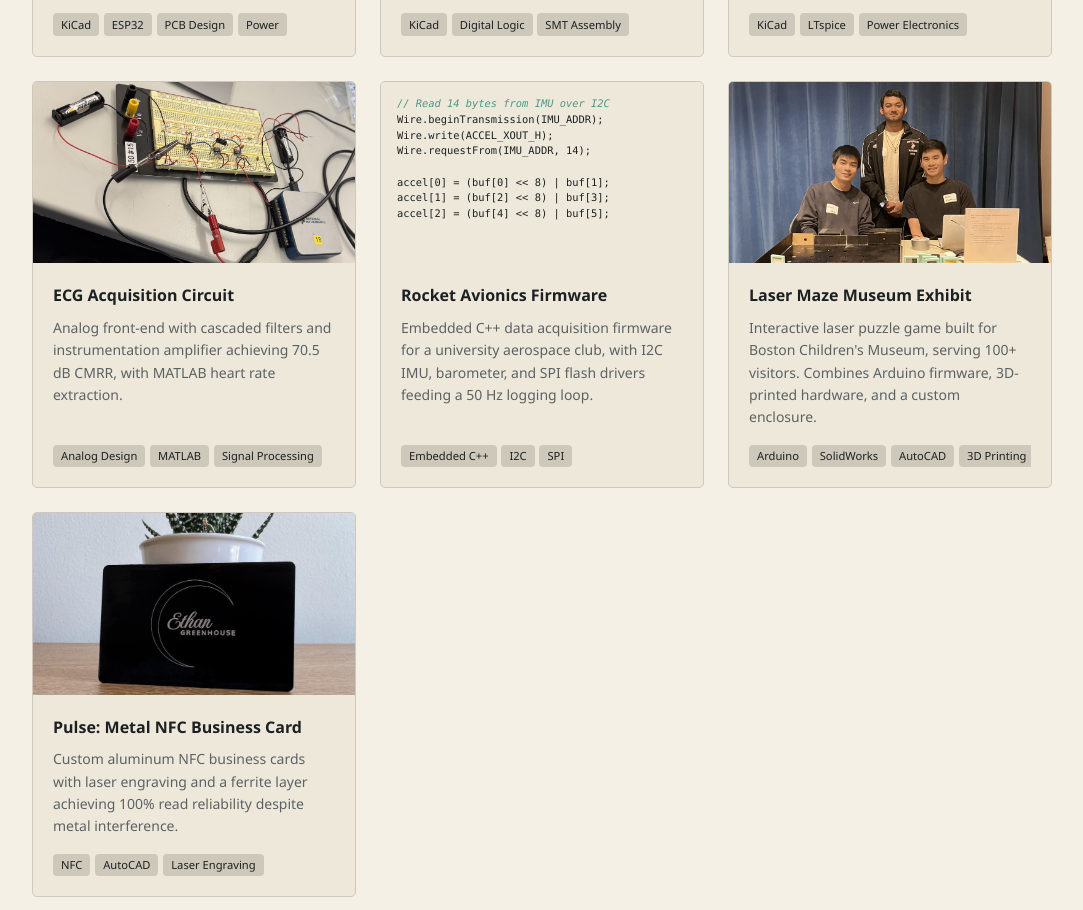
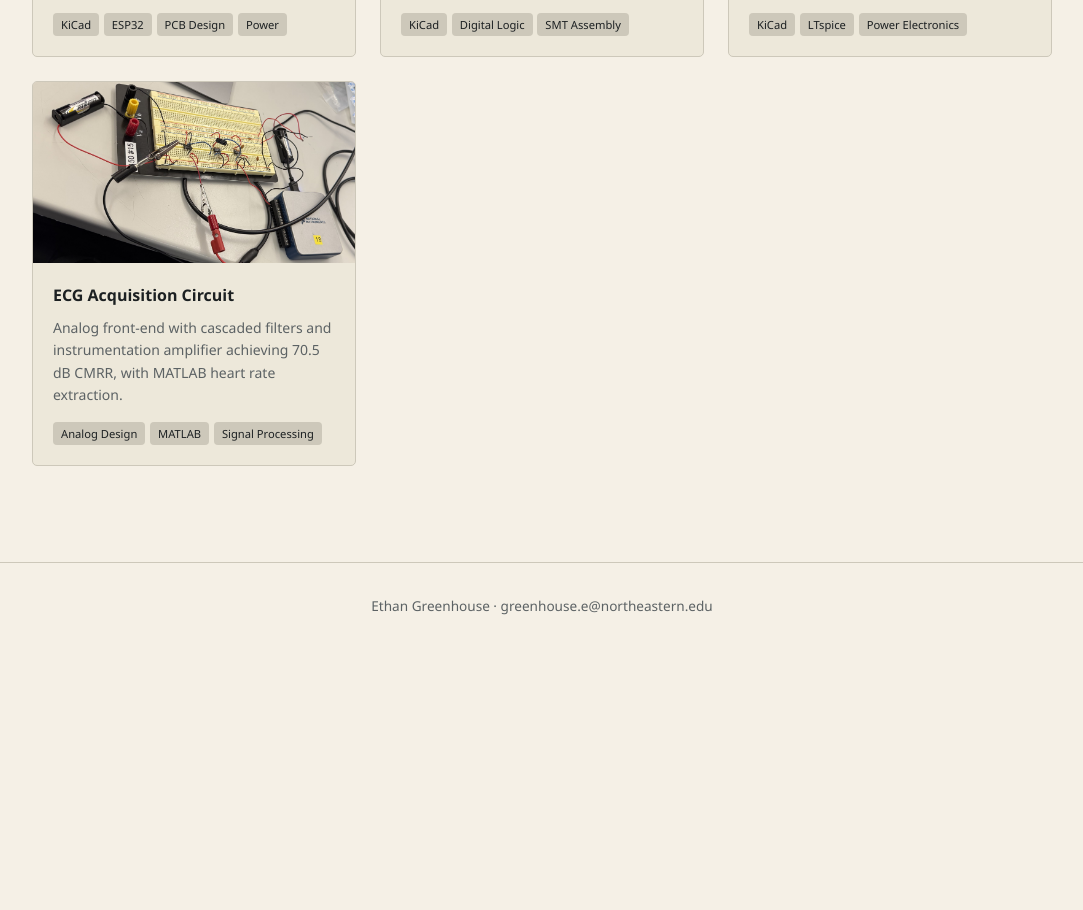
Before and after one commit to EthanGreenhouse/portfolio, a plain HTML site: page index.html in a window 1280 px wide. Shown: the part 1702-2612 px from the top of the page, without its empty margins (98-1181 px from the left). After the commit the page ends 2351 px from the top, so only its background shows below. Drawn offline with Linux system fonts and the light colour scheme.

Commit message:
Archive three projects and reconcile the site with the resume
The resume dropped Rocket Avionics, Laser Maze and Pulse. They were
carrying signals the experience section now carries better, so they come
off the portfolio too. The grid is the four projects the resume still
lists: weather station, RNG, buck converter, ECG.

Archived rather than deleted. The pages move to archive/ and still
render with their images, but they are noindex/nofollow, out of the
sitemap, off the grid, and carry a note saying they are archived. Their
canonical and social URLs follow the new path and the back link goes to
the home page, since there is no grid entry to return to. The old
/projects/ URLs now 404, which is unavoidable once the file moves and
acceptable for pages nothing links to.

Reconciled against the resume, which is the source of truth here. Every
figure it states was checked against the live site; three needed work:

- ECG CMRR was stated without a frequency. It is now 70.5 dB at 150 Hz.
- ECG results listed five clips with no overall range. They are now
  framed as rest, exercise and deep breathing, between 65 and 95 BPM.
  The stray 91.9 BPM figure is dropped from the body now that the
  resume gives a range, but stays in the image alt text because the
  plot does show it.
- The co-op page said "guides" and "the inspectors". It now says two
  Oracle Agile PLM work instructions and five quality inspectors.

Also adds the ECG's Circuits and Signals Lab attribution and Altium
Designer to the structured skills data, both of which the resume lists.

Mini EPS and the Farm Design co-op are deliberately not added yet. Both
are on the resume, so the site is knowingly behind it on those two until
that co-op actually starts in January.

Co-Authored-By: Claude Opus 5 <noreply@anthropic.com>

```diff
--- a/index.html
+++ b/index.html
@@ -44,6 +44,7 @@
       "Embedded Firmware",
       "Analog Circuit Design",
       "Signal Processing",
+      "Altium Designer",
       "KiCad",
       "LTspice",
       "SolidWorks",
@@ -181,59 +182,6 @@ Ripple      31 mV, CCM held</pre>
         </div>
       </a>
 
-      <a href="projects/rocket-avionics.html" class="card">
-        <div class="card-thumb card-thumb-code">
-<pre><span class="cc">// Read 14 bytes from IMU over I2C</span>
-Wire.beginTransmission(IMU_ADDR);
-Wire.write(ACCEL_XOUT_H);
-Wire.requestFrom(IMU_ADDR, 14);
-
-accel[0] = (buf[0] &lt;&lt; 8) | buf[1];
-accel[1] = (buf[2] &lt;&lt; 8) | buf[3];
-accel[2] = (buf[4] &lt;&lt; 8) | buf[5];</pre>
-        </div>
-        <div class="card-body">
-          <h3>Rocket Avionics Firmware</h3>
-          <p>Embedded C++ data acquisition firmware for a university aerospace club, with I2C IMU, barometer, and SPI flash drivers feeding a 50 Hz logging loop.</p>
-          <ul class="tags">
-            <li>Embedded C++</li>
-            <li>I2C</li>
-            <li>SPI</li>
-          </ul>
-        </div>
-      </a>
-
-      <a href="projects/laser-maze.html" class="card">
-        <div class="card-thumb">
-          <img src="images/laser-maze-team.jpg" alt="Team Laser at Boston Children's Museum" style="object-position: center top;" />
-        </div>
-        <div class="card-body">
-          <h3>Laser Maze Museum Exhibit</h3>
-          <p>Interactive laser puzzle game built for Boston Children's Museum, serving 100+ visitors. Combines Arduino firmware, 3D-printed hardware, and a custom enclosure.</p>
-          <ul class="tags">
-            <li>Arduino</li>
-            <li>SolidWorks</li>
-            <li>AutoCAD</li>
-            <li>3D Printing</li>
-          </ul>
-        </div>
-      </a>
-
-      <a href="projects/pulse-nfc.html" class="card">
-        <div class="card-thumb">
-          <img src="images/pulse-hero.jpg" alt="Pulse metal NFC business card" style="object-position: center 62%;" />
-        </div>
-        <div class="card-body">
-          <h3>Pulse: Metal NFC Business Card</h3>
-          <p>Custom aluminum NFC business cards with laser engraving and a ferrite layer achieving 100% read reliability despite metal interference.</p>
-          <ul class="tags">
-            <li>NFC</li>
-            <li>AutoCAD</li>
-            <li>Laser Engraving</li>
-          </ul>
-        </div>
-      </a>
-
     </div>
   </section>
 
```
Also changed, not shown: archive/laser-maze.html (renamed from projects/laser-maze.html, +8 -3 lines), archive/pulse-nfc.html (renamed from projects/pulse-nfc.html, +8 -3 lines), archive/rocket-avionics.html (renamed from projects/rocket-avionics.html, +8 -3 lines), project.css (+11 -0 lines), projects/avtechtyee-coop.html (+3 -2 lines), projects/ecg-signal-processing.html (+6 -6 lines), sitemap.xml (+0 -15 lines).
